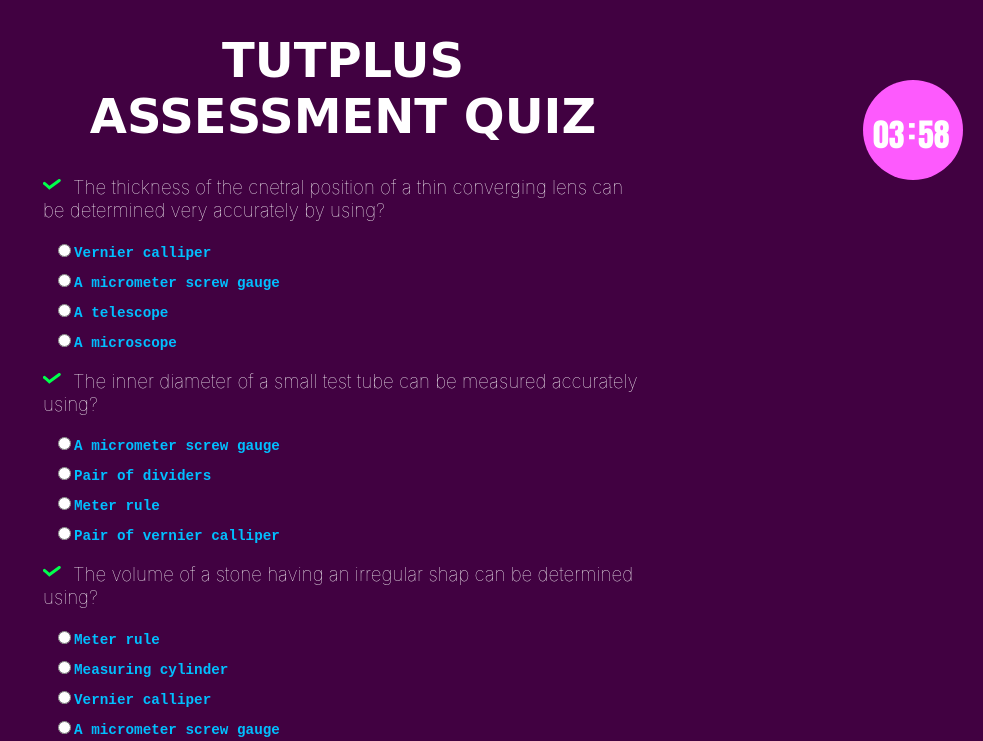
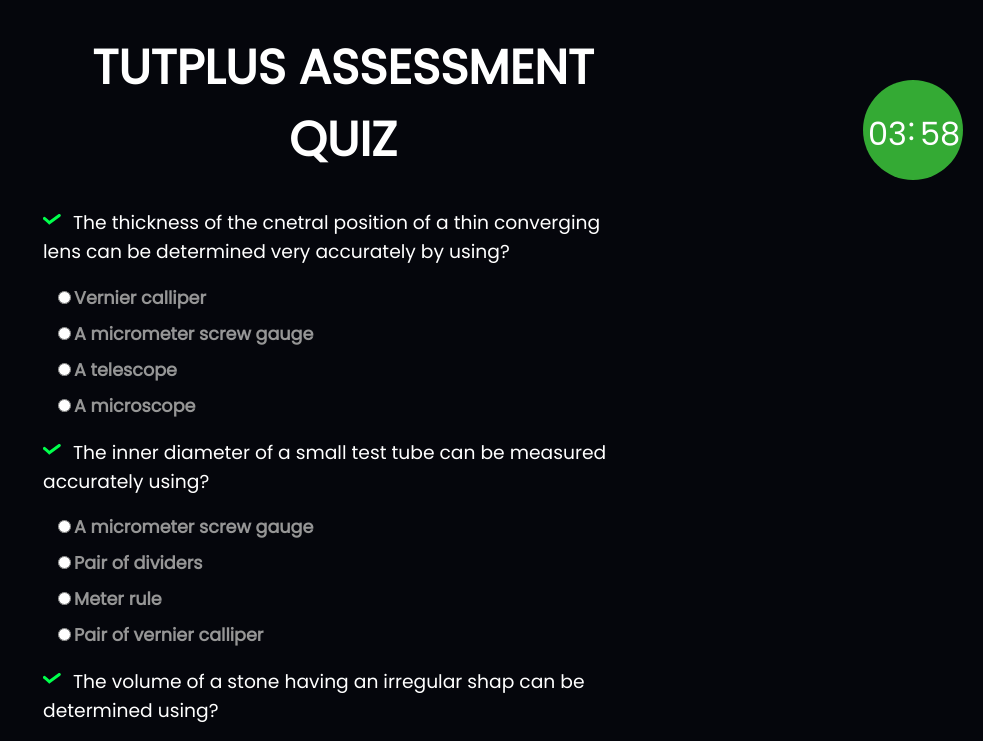
Before and after one commit to nuel1/Web-quiz, a plain HTML site: page index.html in a window 1280 px wide. Both pictures are taken after a click on the button "Begin Quiz". Shown: the top 741 px of the page, without its empty margins (297-1280 px from the left). Drawn offline with Linux system fonts and the light colour scheme.

Commit message:
Modified style.css

```diff
--- a/style.css
+++ b/style.css
@@ -1,12 +1,18 @@
+@import url("https://fonts.googleapis.com/css2?family=Poppins&display=swap");
+
 *{
     box-sizing: border-box;
 }
 
 body{
     margin: 0;
-    background: rgb(65, 1, 65);
+    background: rgb(5, 6, 12);
     color: #fff;
 
+}
+
+h1, h2, h3, h4, h5, p, span, a, em, label {
+    font-family: Poppins;
 }
 
 .page_wrapper{
@@ -35,13 +41,11 @@
 }
 
 .title h2{
-    font-family: cursive;
     font-variant: small-caps;
     text-align: center;
 }
 
 .info p{
-    font-family: -apple-system, BlinkMacSystemFont, 'Segoe UI', Roboto, Oxygen, Ubuntu, Cantarell, 'Open Sans', 'Helvetica Neue', sans-serif;
     font-size: .87em;
     word-spacing: .30em;
     line-height: 24px;
@@ -54,7 +58,6 @@
 
 .main button{
     padding:10px 15px;
-    font-family: monospace;
     border: transparent;
     background: rgb(0, 167, 223);
     width: 200px;
@@ -68,14 +71,11 @@
 
 .header_title h1{
     text-align: center;
-    font-family: cursive;
-    font-variant: small-caps;
     font-size: 3em;
 }
 
 label{
     display: block;
-    font-family: monospace;
     color: rgb(0, 191, 255);
     font-weight: 900;
     margin: 10px;
@@ -83,7 +83,6 @@
 }
 
 .question_wrapper h3{
-    font-family: -apple-system, BlinkMacSystemFont, 'Segoe UI', Roboto, Oxygen, Ubuntu, Cantarell, 'Open Sans', 'Helvetica Neue', sans-serif;
     font-weight: 100;
     position: relative;
 }
@@ -102,12 +101,11 @@
 .time_wrapper{
     width: 100px;
     height: 100px;
-    background: rgb(253, 90, 253);
+    background: rgb(52, 170, 52);
     position: fixed;
     right: 20px;
     top:10%;
     border-radius: 50%;
-    font-family: Impact, Haettenschweiler, 'Arial Narrow Bold', sans-serif;
     font-size: 2em;
 }
 
@@ -120,7 +118,7 @@
 }
 
 .time_box span:nth-child(1){
-    left: 10px;
+    left: 5px;
 }
 
 .time_box span:nth-child(2){
@@ -129,13 +127,12 @@
 }
 
 .time_box span:nth-child(3){
-    left: 55px;
+    left: 57px;
 }
 
 .quiz_section button{
     background:  rgb(0, 167, 223);
     padding: 10px 15px;
-    font-family: monospace;
     font-size: 1.3em;
     color: #fff;
     border: transparent;
@@ -173,6 +170,10 @@
     margin-bottom: 10px;
 }
 
+label {
+    color: rgb(150, 150, 150);
+}
+
 .score_popup_box h1{
     font-size: 3em;
     text-align: center;
@@ -186,17 +187,15 @@
 }
 
 .score_popup_box span{
-    font-family: 'Lucida Sans', 'Lucida Sans Regular', 'Lucida Grande', 'Lucida Sans Unicode', Geneva, Verdana, sans-serif;
     font-weight: 900;
     font-size: 5em;
-    color:  rgb(65, 1, 65);
+    color:  rgb(52, 170, 52);
 }
 
 .cancel_icon{
     position: absolute;
     font-size: 1.8em;
     font-weight: 900;
-    font-family: 'Lucida Sans', 'Lucida Sans Regular', 'Lucida Grande', 'Lucida Sans Unicode', Geneva, Verdana, sans-serif;
     top: 5px;
     right: 15px;
     cursor: pointer;
```
